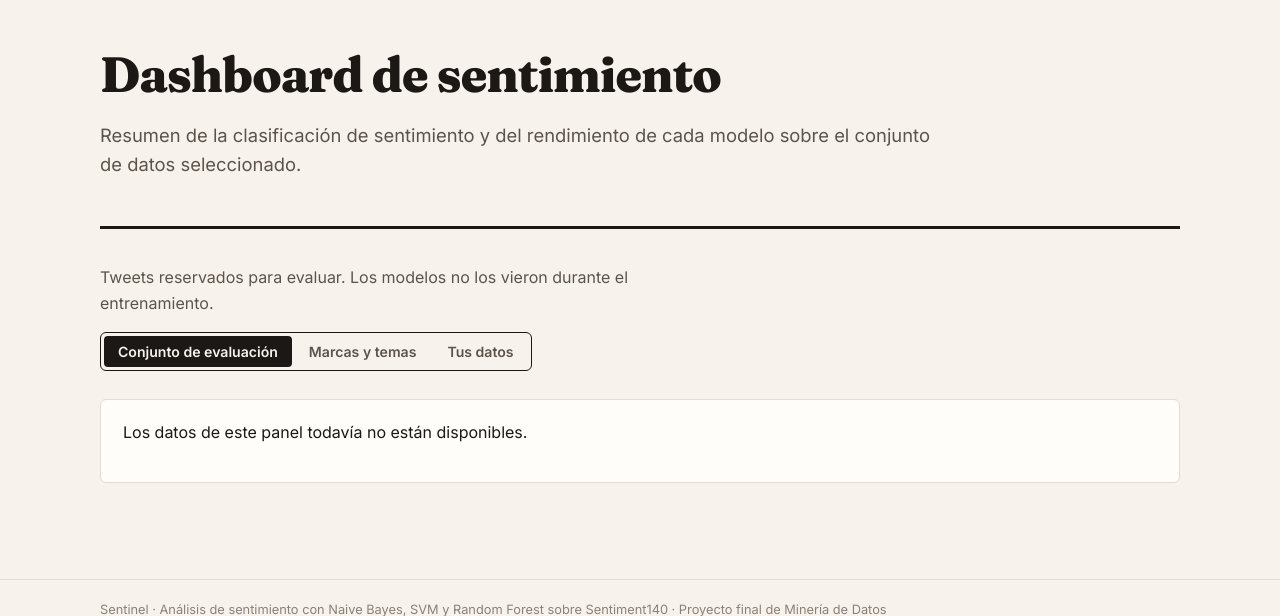
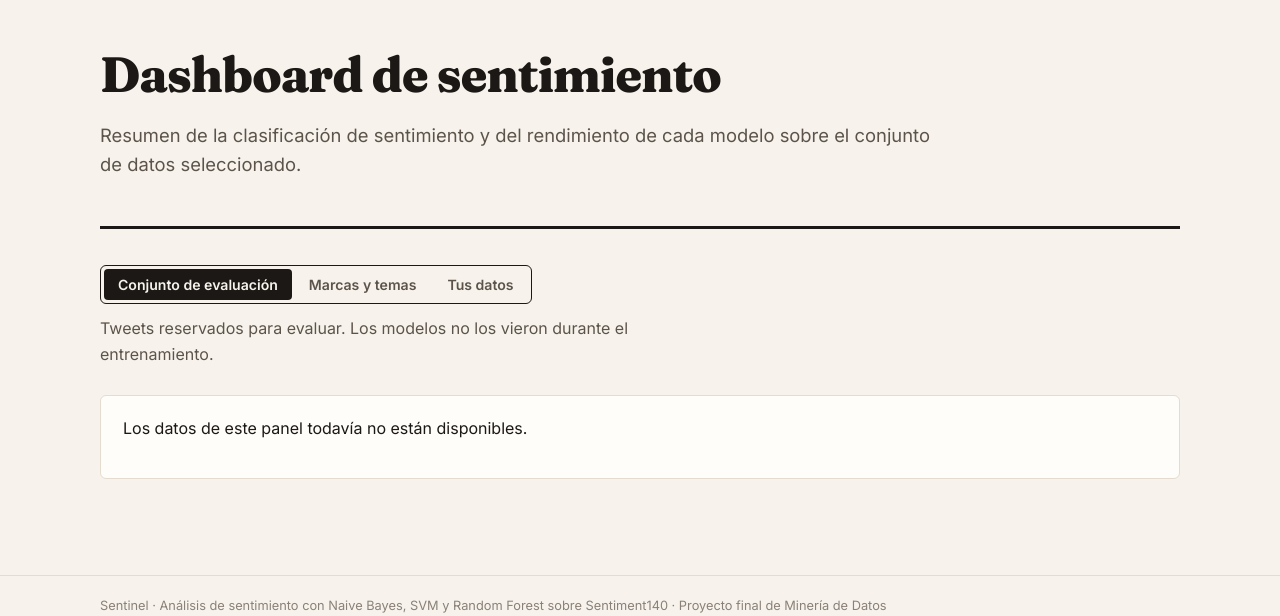
Before and after one commit to andree0708/ProyectoFinal_Mineria, a Flask app: page /dashboard in a window 1280 px wide. Shown: the part 61-677 px from the top of the page. Run offline with Flask 3, Linux system fonts and the light colour scheme.

Commit message:
Selector de fuente del dashboard en posición fija

```diff
--- a/static/css/style.css
+++ b/static/css/style.css
@@ -261,7 +261,8 @@ ul.clean li { padding: 6px 0; border-bottom: 1px solid var(--rule); }
 .tabs .on:hover { background: var(--ink); color: var(--paper); }
 .tabs.small a, .tabs.small button { padding: 5px 10px; font-size: .8rem; }
 
-.source { display: flex; justify-content: space-between; align-items: flex-end; gap: 16px; flex-wrap: wrap; margin-bottom: 28px; }
+/* Selector siempre en la misma posición; la descripción, de longitud variable, va debajo. */
+.source { display: flex; flex-direction: column; align-items: flex-start; gap: 12px; margin-bottom: 28px; }
 .source p { margin: 0; color: var(--ink-2); max-width: 40em; }
 
 .kpis { display: grid; grid-template-columns: repeat(auto-fit, minmax(190px, 1fr)); gap: 22px; margin-bottom: 40px; }
--- a/templates/dashboard.html
+++ b/templates/dashboard.html
@@ -8,12 +8,12 @@
 </section>
 
 <div class="source">
-  <p>{{ fuentes[fuente].descripcion }}</p>
   <nav class="tabs" aria-label="Conjunto de datos">
     {% for clave, f in fuentes.items() %}
       <a href="{{ url_for('dashboard', fuente=clave) }}" class="{{ 'on' if clave == fuente }}">{{ f.nombre }}</a>
     {% endfor %}
   </nav>
+  <p>{{ fuentes[fuente].descripcion }}</p>
 </div>
 
 {% if fuente == 'propios' and not r %}
```
